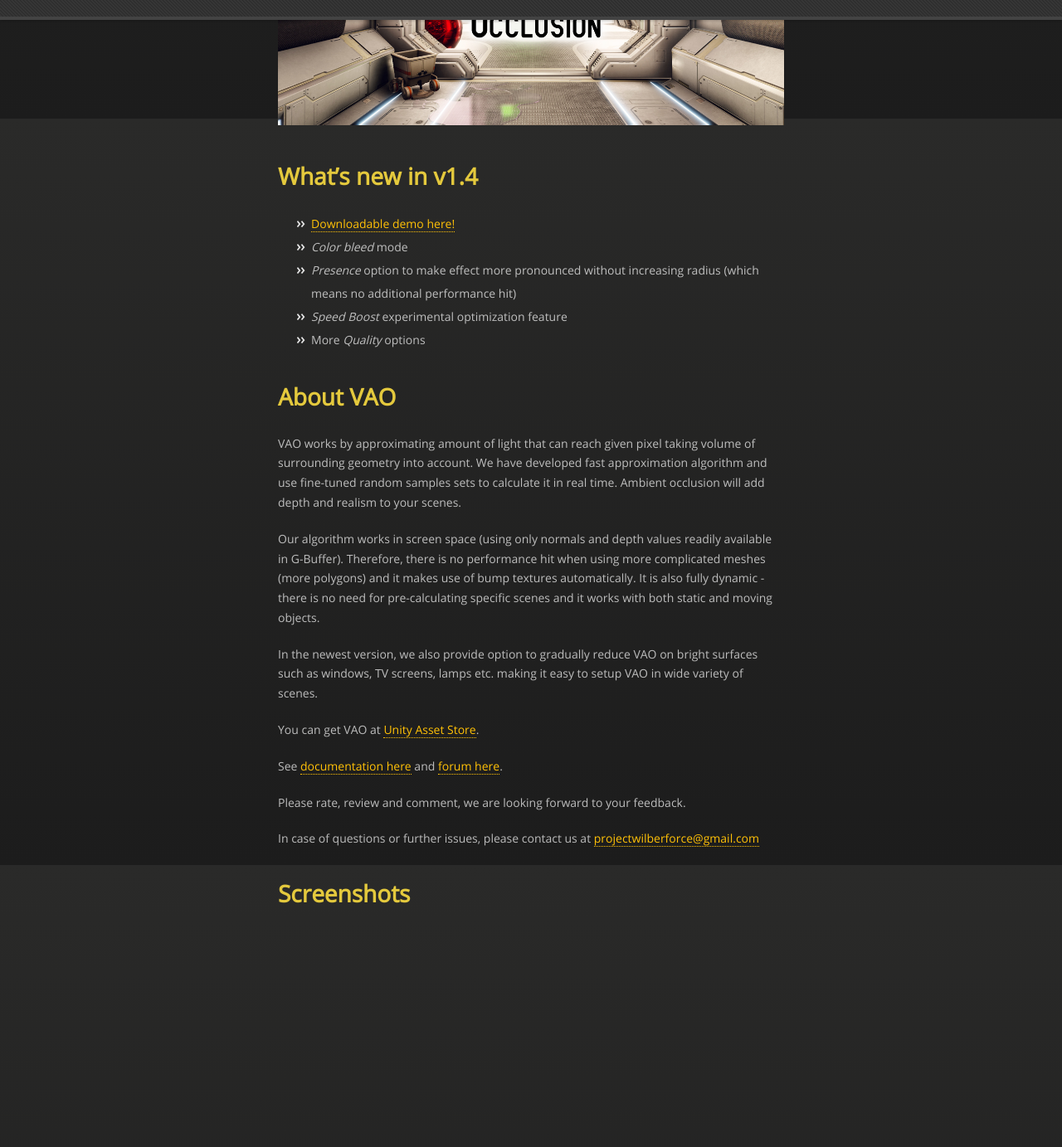
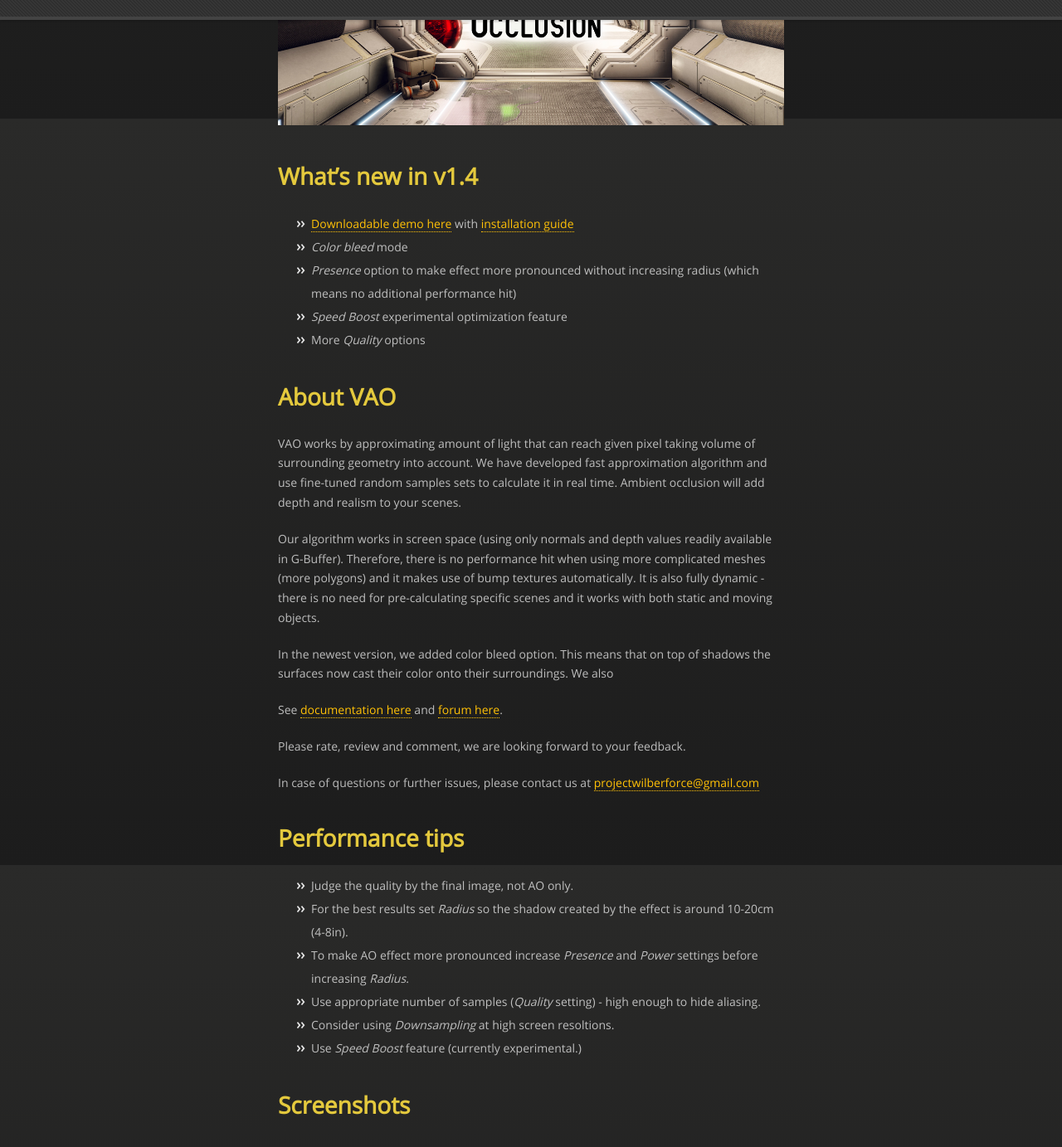
Before and after one commit to projectwilberforce/projectwilberforce.github.io, a Jekyll site: the page built from _posts/2017-12-01-VAO-1-4-Released.md, in a window 1280 px wide and 1400 px high, scrolled down 757 px. Shown: the top 1383 px of the window at 83% size. Built offline with Jekyll 4.4.1, drawn with Linux system fonts in a browser that asks for light colours; nearby versions of some CDN libraries; before the commit the page ends 1969 px from its top, so only the background shows below that; some of the changed text lies outside the part shown.

Commit message:
more vao 1.4 wip

```diff
--- a/_posts/2017-12-01-VAO-1-4-Released.md
+++ b/_posts/2017-12-01-VAO-1-4-Released.md
@@ -15,13 +15,13 @@ Another new version of our VAO has been released! We have both added new feature
 
 VAO is our answer to ambient occlusion problem. It has better performance and visual quality than other SSAO solutions.
 
-[Unity Asset Store Link](http://u3d.as/xzs)
+Download [free demo]() and buy at [Unity Asset Store](http://u3d.as/xzs)
 
 ![]({{site.baseurl}}/images/social-vao-heading.jpg)
 
 ## What's new in v1.4
 
- * [Downloadable demo here!]()
+ * [Downloadable demo here]() with [installation guide]()
  * *Color bleed* mode
  * *Presence* option to make effect more pronounced without increasing radius (which means no additional performance hit)
  * *Speed Boost* experimental optimization feature
@@ -33,9 +33,7 @@ VAO works by approximating amount of light that can reach given pixel taking vol
 
 Our algorithm works in screen space (using only normals and depth values readily available in G-Buffer). Therefore, there is no performance hit when using more complicated meshes (more polygons) and it makes use of bump textures automatically. It is also fully dynamic - there is no need for pre-calculating specific scenes and it works with both static and moving objects.
 
-In the newest version, we also provide option to gradually reduce VAO on bright surfaces such as windows, TV screens, lamps etc. making it easy to setup VAO in wide variety of scenes.
-
-You can get VAO at [Unity Asset Store](http://u3d.as/xzs).
+In the newest version, we added color bleed option. This means that on top of shadows the surfaces now cast their color onto their surroundings. We also
 
 See [documentation here](https://projectwilberforce.github.io/vaomanual/) and [forum here](https://forum.unity3d.com/threads/volumetric-ambient-occlusion-image-effect.428426/).
 
@@ -43,4 +41,13 @@ Please rate, review and comment, we are looking forward to your feedback.
 
 In case of questions or further issues, please contact us at <projectwilberforce@gmail.com>
 
+## Performance tips
+
+- Judge the quality by the final image, not AO only.
+- For the best results set *Radius* so the shadow created by the effect is around 10-20cm (4-8in).
+- To make AO effect more pronounced increase *Presence* and *Power* settings before increasing *Radius*.
+- Use appropriate number of samples (*Quality* setting) - high enough to hide aliasing.
+- Consider using *Downsampling* at high screen resoltions.
+- Use *Speed Boost* feature (currently experimental.)
+
 ## Screenshots
```
Also changed, not shown: vaomanual/index.md (+7 -2 lines), vaomanual/inspector.png, vaomanual/noshader.png.
